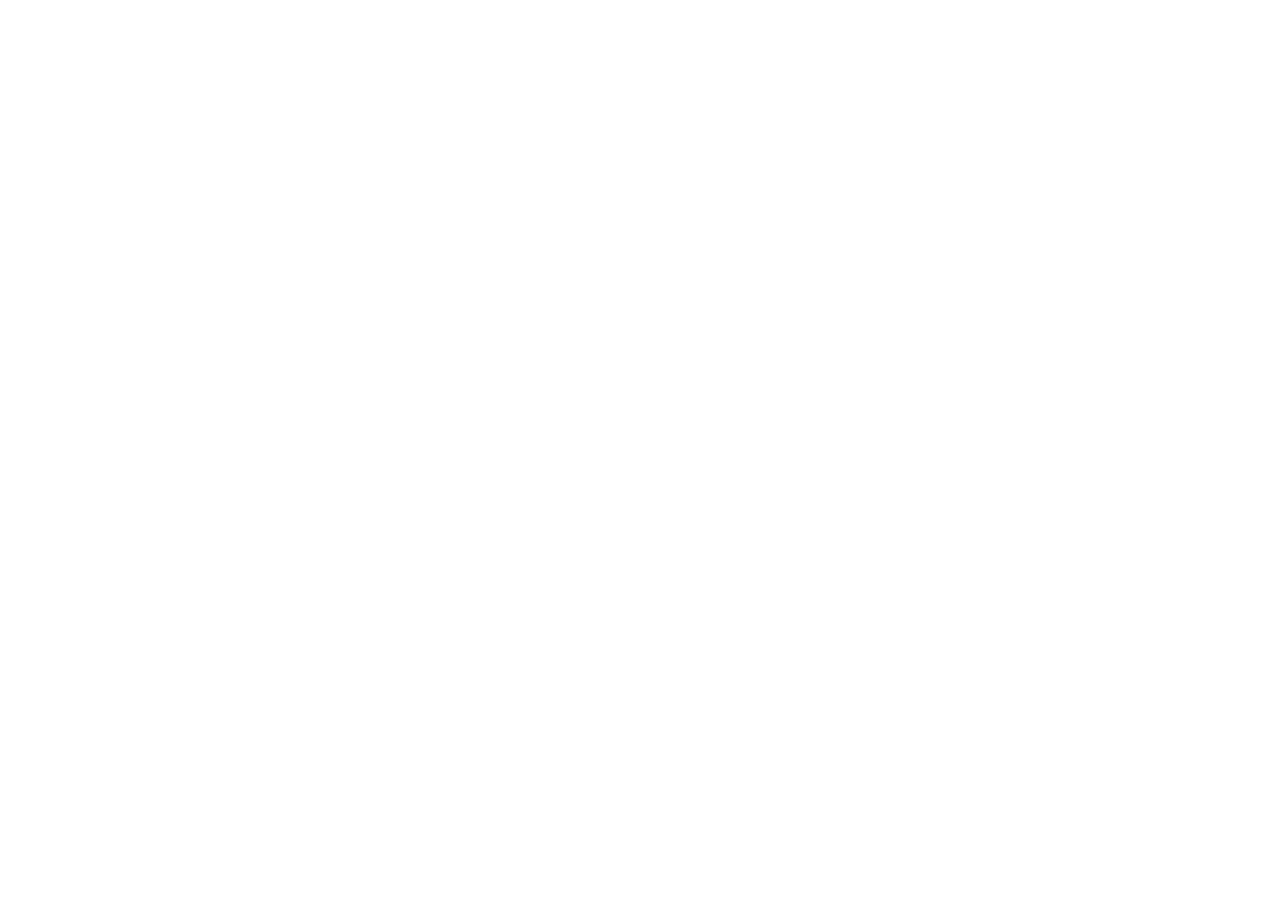
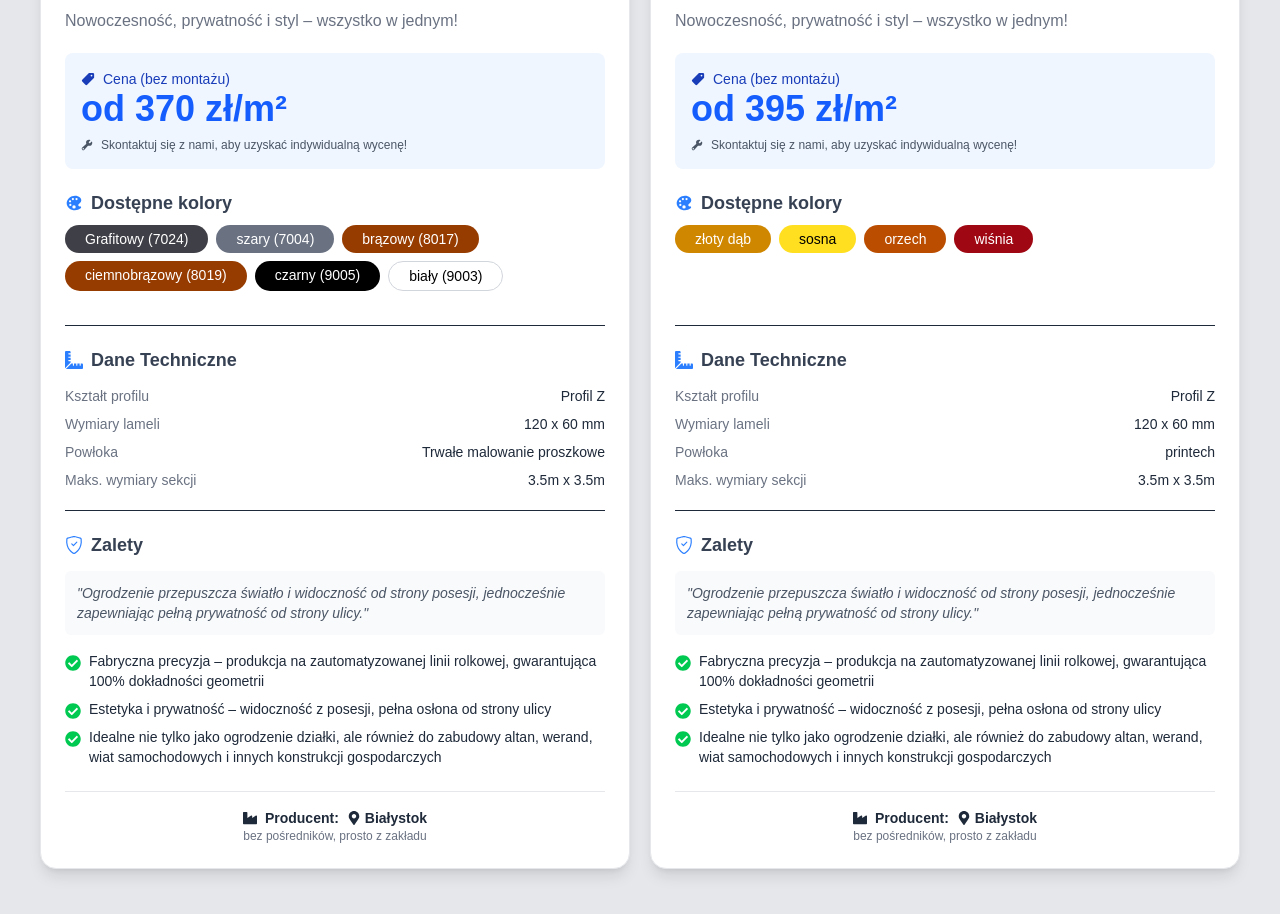
Before and after one commit to smuvr/plot-app, a Next.js app: page / in a window 1280 px wide. Shown: the part 1660-2574 px from the top of the page. Before the commit the page ends 1464 px from the top, so only its background shows below. Built offline with nearby package versions, Linux system fonts and the light colour scheme.

Commit message:
add Ogrodzenie żaluzjowe section

```diff
--- a/app/page.tsx
+++ b/app/page.tsx
@@ -1,5 +1,6 @@
 import HeroBannerSection from "@/components/hero-banner-section";
 import NecessitySection from "@/components/necessity-section";
+import TypesOfBlindsSection from "@/components/types-of-blinds-section";
 
 export default function Home() {
   return (
@@ -17,6 +18,7 @@
 
       <HeroBannerSection/>
       <NecessitySection/>
+      <TypesOfBlindsSection/>
     </div>
   );
 }
--- /dev/null
+++ b/components/types-of-blinds-section.tsx
@@ -0,0 +1,274 @@
+"use client"
+
+import {IoPricetag, IoColorPaletteSharp, IoBuild} from "react-icons/io5";
+import {FaRulerCombined, FaCheckCircle, FaIndustry, FaMapMarkerAlt} from "react-icons/fa";
+import {BsShieldCheck} from "react-icons/bs";
+
+const items = [
+  {
+    name: 'Ogrodzenie żaluzjowe matowe',
+    description: 'Nowoczesność, prywatność i styl – wszystko w jednym!',
+    profile: {
+      shape: 'Profil Z',
+      description: 'klasyczna forma lameli, która zapewnia elegancki wygląd i funkcjonalność.',
+    },
+    louverDimensions: {
+      height_mm: 120,
+      width_mm: 60,
+    },
+    fastening: {
+      type: 'Nity lub wkręty',
+      spacing_mm: 95,
+      description: 'dla stabilności i trwałości.',
+    },
+    sectionDimensions: {
+      maxWidth_m: 3.5,
+      maxHeight_m: 3.5,
+    },
+    colors: {
+      type: 'RAL',
+      palette: ['Grafitowy (7024)', 'szary (7004)', 'brązowy (8017)', 'ciemnobrązowy (8019)', 'czarny (9005)', 'biały (9003)'],
+    },
+    coating: {
+      type: 'Trwałe malowanie proszkowe',
+      description: 'odporne na warunki atmosferyczne.',
+    },
+    mainAdvantage: 'Ogrodzenie przepuszcza światło i widoczność od strony posesji, jednocześnie zapewniając pełną prywatność od strony ulicy.',
+    price: {
+      withoutInstallation_per_m2: 370,
+      withInstallation: 'Skontaktuj się z nami, aby uzyskać indywidualną wycenę!',
+    },
+    features: [
+      'Fabryczna precyzja – produkcja na zautomatyzowanej linii rolkowej, gwarantująca 100% dokładności geometrii',
+      'Estetyka i prywatność – widoczność z posesji, pełna osłona od strony ulicy',
+      'Idealne nie tylko jako ogrodzenie działki, ale również do zabudowy altan, werand, wiat samochodowych i innych konstrukcji gospodarczych',
+    ],
+    manufacturerInfo: {
+      location: 'Białystok',
+      note: 'bez pośredników, prosto z zakładu',
+    },
+  },
+  {
+    name: 'Ogrodzenie żaluzjowe w kolorze drewna',
+    description: 'Nowoczesność, prywatność i styl – wszystko w jednym!',
+    profile: {
+      shape: 'Profil Z',
+      description: 'klasyczna forma lameli, która zapewnia elegancki wygląd i funkcjonalność.',
+    },
+    louverDimensions: {
+      height_mm: 120,
+      width_mm: 60,
+    },
+    fastening: {
+      type: 'Nity lub wkręty',
+      spacing_mm: 95,
+      description: 'dla stabilności i trwałości.',
+    },
+    sectionDimensions: {
+      maxWidth_m: 3.5,
+      maxHeight_m: 3.5,
+    },
+    colors: {
+      type: 'Wood',
+      palette: ['złoty dąb', 'sosna', 'orzech', 'wiśnia'],
+    },
+    coating: {
+      type: 'printech',
+    },
+    mainAdvantage: 'Ogrodzenie przepuszcza światło i widoczność od strony posesji, jednocześnie zapewniając pełną prywatność od strony ulicy.',
+    price: {
+      withoutInstallation_per_m2: 395,
+      withInstallation: 'Skontaktuj się z nami, aby uzyskać indywidualną wycenę!',
+    },
+    features: [
+      'Fabryczna precyzja – produkcja na zautomatyzowanej linii rolkowej, gwarantująca 100% dokładności geometrii',
+      'Estetyka i prywatność – widoczność z posesji, pełna osłona od strony ulicy',
+      'Idealne nie tylko jako ogrodzenie działki, ale również do zabudowy altan, werand, wiat samochodowych i innych konstrukcji gospodarczych',
+    ],
+    manufacturerInfo: {
+      location: 'Białystok',
+      note: 'bez pośredników, prosto z zakładu',
+    },
+  }
+
+]
+
+interface Louveredi {
+  name: string;
+  description: string;
+  profile: {
+    shape: string;
+    description: string;
+  };
+  louverDimensions: {
+    height_mm: number;
+    width_mm: number;
+  };
+  fastening: {
+    type: string;
+    spacing_mm: number;
+    description: string;
+  };
+  sectionDimensions: {
+    maxWidth_m: number;
+    maxHeight_m: number;
+  };
+  colors: {
+    type: 'RAL' | 'Wood';
+    palette: string[];
+  };
+  coating: {
+    type: string;
+    description?: string;
+  };
+  mainAdvantage: string;
+  price: {
+    withoutInstallation_per_m2: number;
+    withInstallation: string;
+  };
+  features: string[];
+  manufacturerInfo: {
+    location: string;
+    note: string;
+  };
+}
+
+
+export default function TypesOfBlindsSection() {
+  return (
+    <div className={'bg-gray-200 text-gray-800'}>
+      <div className={'flex gap-5 w-full max-w-[1200px] mx-auto my-20'}>
+        {
+          items.map((item: any, index) => <FenceCard key={index} fence={item}/>)
+        }
+      </div>
+    </div>
+  );
+}
+
+const getColorClasses = (colorName: string): string => {
+  const name = colorName.toLowerCase();
+
+  // Карта цветов RAL и древесных
+  const colorMap: { [key: string]: string } = {
+    'grafitowy': 'bg-zinc-700 text-white',
+    'szary': 'bg-gray-500 text-white',
+    'brązowy': 'bg-amber-800 text-white',
+    'ciemnobrązowy': 'bg-zinc-800 text-white',
+    'czarny': 'bg-black text-white',
+    'biały': 'bg-white text-black border border-gray-300',
+    'złoty dąb': 'bg-yellow-600 text-white',
+    'sosna': 'bg-yellow-300 text-black',
+    'orzech': 'bg-amber-700 text-white',
+    'wiśnia': 'bg-red-800 text-white',
+  };
+
+  // Ищем ключ в названии цвета
+  for (const key in colorMap) {
+    if (name.includes(key)) {
+      return colorMap[key];
+    }
+  }
+
+  // Возвращаем стиль по умолчанию, если цвет не найден
+  return 'bg-gray-100 text-gray-800';
+};
+
+export const FenceCard: React.FC<{ fence: Louveredi }> = ({fence}) => {
+  return (
+    <div className={'flex w-full flex-col rounded-2xl border border-solid border-gray-200 bg-white p-6 shadow-lg'}>
+      <h2 className={'text-3xl font-bold text-gray-800 text-center min-h-[80px]'}>{fence.name}</h2>
+      <p className={'mt-1 text-base text-gray-500'}>{fence.description}</p>
+
+      <div className={'my-5 rounded-lg bg-blue-50 p-4'}>
+        <div className="flex items-center text-sm text-blue-800">
+          <IoPricetag className="mr-2"/>
+          <span>Cena (bez montażu)</span>
+        </div>
+        <p className={'text-4xl font-extrabold text-blue-600'}>
+          od {fence.price.withoutInstallation_per_m2} zł/m²
+        </p>
+        <p className={'mt-2 flex items-center text-xs text-gray-600'}>
+          <IoBuild className="mr-2"/> {fence.price.withInstallation}
+        </p>
+      </div>
+
+      {/* --- Раздел с цветами --- */}
+      <div>
+        <h3 className={'mb-2 flex items-center text-lg font-semibold text-gray-700'}>
+          <IoColorPaletteSharp className="mr-2 text-blue-500"/> Dostępne kolory
+        </h3>
+        <div className={'min-h-[80px]'}>
+          <div className={'flex flex-wrap gap-2 '}>
+            {fence.colors.palette.map((color) => {
+              // Получаем классы для текущего цвета
+              const badgeClass = getColorClasses(color);
+              return (
+                <span key={color}
+                      className={`rounded-full px-5 py-1 text-sm font-medium transition-transform hover:scale-105 ${badgeClass}`}>
+                {color}
+              </span>
+              );
+            })}
+          </div>
+        </div>
+      </div>
+
+      <hr className="my-5"/>
+
+      {/* --- Технические характеристики --- */}
+      <div>
+        <h3 className={'mb-3 flex items-center text-lg font-semibold text-gray-700'}>
+          <FaRulerCombined className="mr-2 text-blue-500"/> Dane Techniczne
+        </h3>
+        <div className={'space-y-2 text-sm'}>
+          <div className="flex justify-between">
+            <span className="text-gray-500">Kształt profilu</span>
+            <span className="font-medium text-gray-800">{fence.profile.shape}</span>
+          </div>
+          <div className="flex justify-between">
+            <span className="text-gray-500">Wymiary lameli</span>
+            <span
+              className="font-medium text-gray-800">{fence.louverDimensions.height_mm} x {fence.louverDimensions.width_mm} mm</span>
+          </div>
+          <div className="flex justify-between">
+            <span className="text-gray-500">Powłoka</span>
+            <span className="font-medium text-gray-800">{fence.coating.type}</span>
+          </div>
+          <div className="flex justify-between">
+            <span className="text-gray-500">Maks. wymiary sekcji</span>
+            <span
+              className="font-medium text-gray-800">{fence.sectionDimensions.maxWidth_m}m x {fence.sectionDimensions.maxHeight_m}m</span>
+          </div>
+        </div>
+      </div>
+
+      <hr className="my-5"/>
+
+      {/* --- Преимущества --- */}
+      <div>
+        <h3 className={'mb-3 flex items-center text-lg font-semibold text-gray-700'}>
+          <BsShieldCheck className="mr-2 text-blue-500"/> Zalety
+        </h3>
+        <p className={'mb-4 rounded-md bg-gray-50 p-3 text-sm italic text-gray-600'}>"{fence.mainAdvantage}"</p>
+        <ul className={'space-y-2 text-sm'}>
+          {fence.features.map((feature, index) => (
+            <li key={index} className={'flex items-start'}>
+              <FaCheckCircle className="mr-2 mt-1 h-4 w-4 flex-shrink-0 text-green-500"/>
+              <span>{feature}</span>
+            </li>
+          ))}
+        </ul>
+      </div>
+
+      {/* --- Информация о производителе --- */}
+      <div className={'mt-6 border-t border-gray-200 pt-4 text-center'}>
+        <p className={'flex items-center justify-center text-sm font-semibold text-gray-800'}>
+          <FaIndustry className="mr-2"/> Producent: <FaMapMarkerAlt
+          className="ml-2 mr-1"/> {fence.manufacturerInfo.location}
+        </p>
+        <p className={'text-xs text-gray-500'}>{fence.manufacturerInfo.note}</p>
+      </div>
+    </div>
+  );
+};
```
